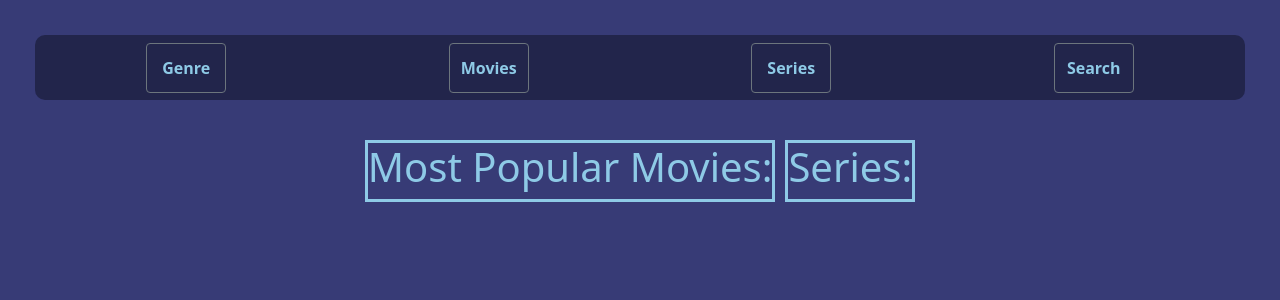
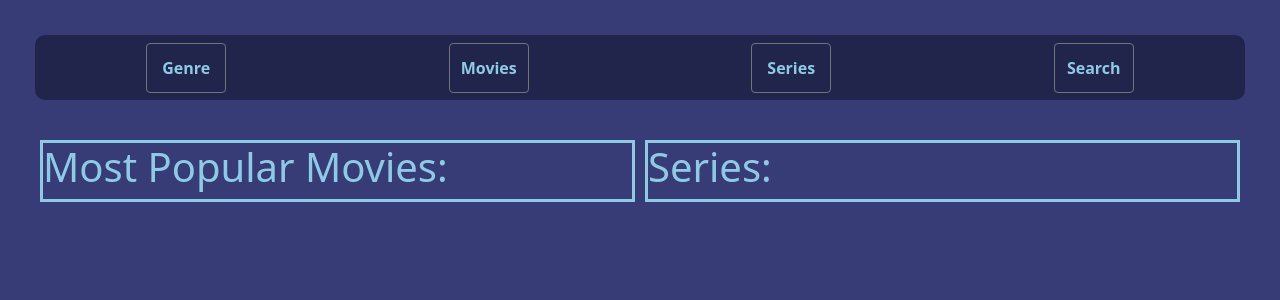
Before and after one commit to amacazzaga/moviestmbd, a React (Create React App) app: page / in a window 1280 px wide. Shown: the top 300 px of the page. Built offline with nearby package versions, Linux system fonts and the light colour scheme; no server answers.

Commit message:
50 %widht container series and movies

```diff
--- a/src/App.css
+++ b/src/App.css
@@ -29,20 +29,20 @@ body {
 }
 .container-body {
   margin: 35px;
-  display: flex;
-  justify-content: space-around;
 }
 .container-movies-series {
+  width: 100%;
   display: flex;
 
-  flex-wrap: wrap;
 }
 .container-fluid-movies {
+  width: 50%;
   margin: 5px;
   color: #8ecae6;
   border: solid;
 }
 .container-fluid-series {
+  width:50%;
   margin: 5px;
   color: #8ecae6;
   border: solid;
--- a/src/Body/Body.js
+++ b/src/Body/Body.js
@@ -5,18 +5,14 @@ import SeriesItem from "./SeriesItem";
 const Body = () => {
   return (
     <div className="container-body">
-    <div className="container-movies-series">
-      <div>
-      <div className="container-fluid-movies">
-        <MovieItem/>
+      <div className="container-movies-series">
+        <div className="container-fluid-movies">
+          <MovieItem />
+        </div>
+        <div className="container-fluid-series">
+          <SeriesItem />
+        </div>
       </div>
-      </div>
-      <div>
-      <div className="container-fluid-series">
-        <SeriesItem/>
-      </div>
-      </div>
-    </div>
     </div>
   );
 };
```
